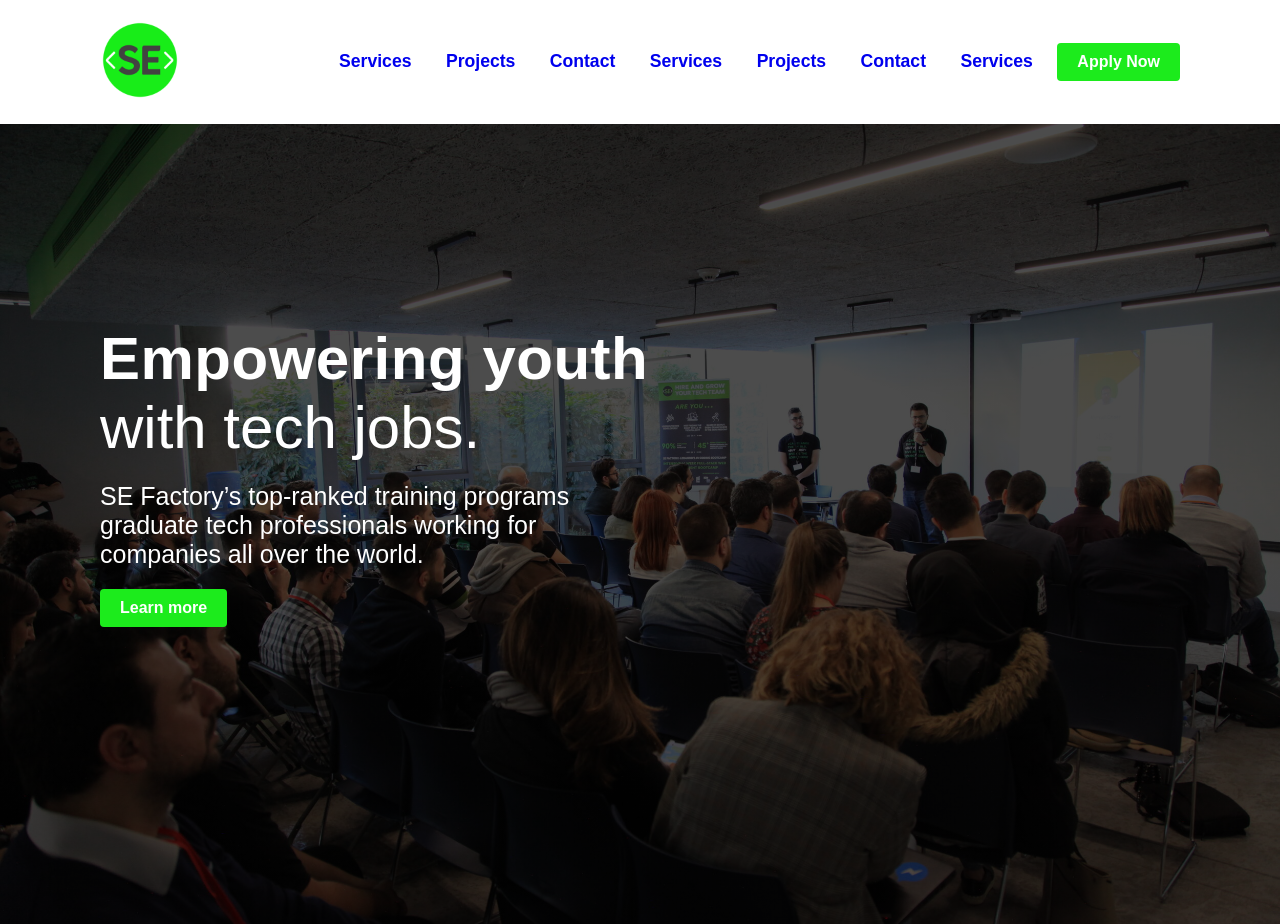
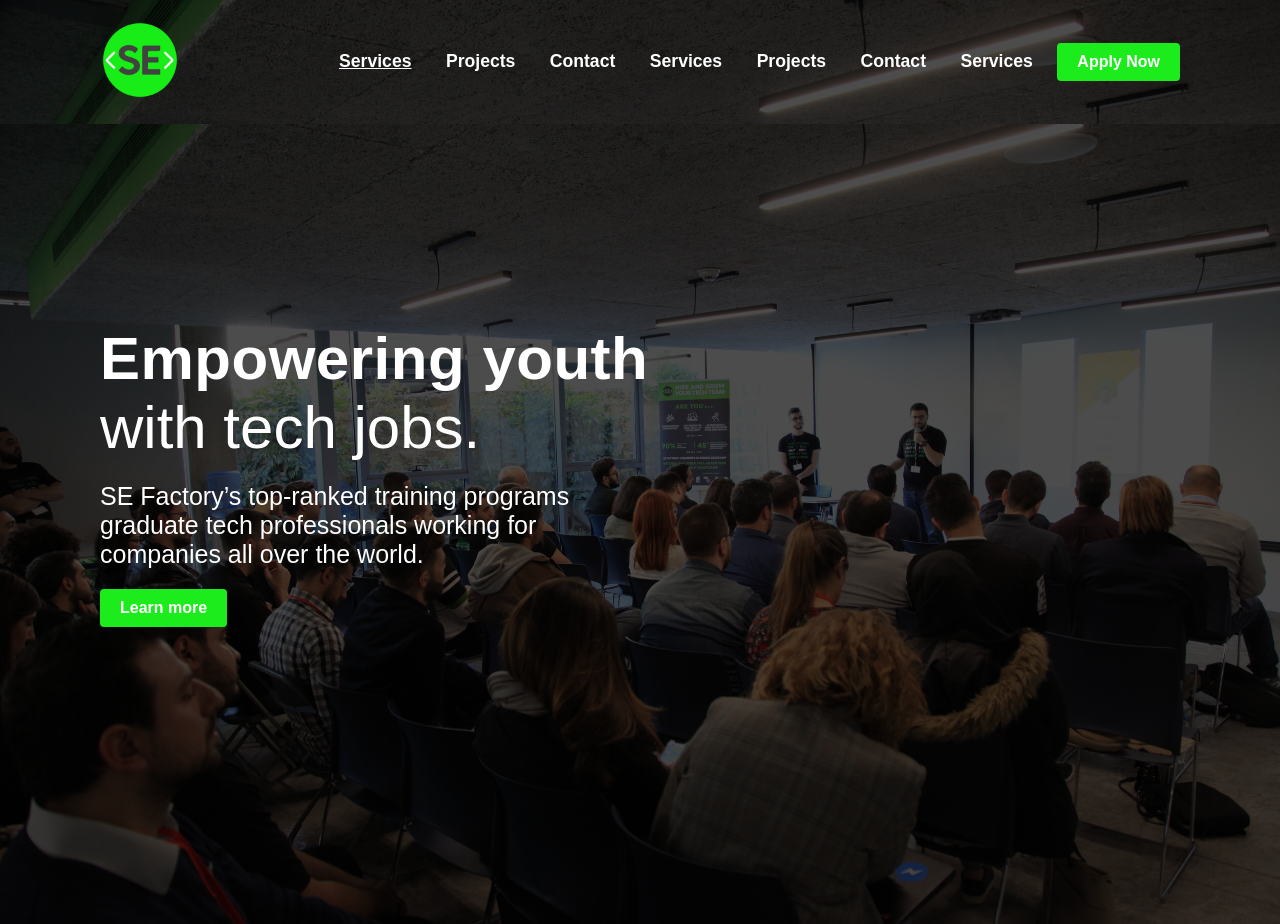
Before and after one commit to Abed001/sefactory-website-frontend, a plain HTML site: page index.html in a window 1280 px wide. Drawn offline with Linux system fonts and the light colour scheme.

Commit message:
underline header word

```diff
--- a/index.html
+++ b/index.html
@@ -7,6 +7,12 @@
   <link rel="stylesheet" href="style.css">
 
   <title>Se Factory</title>
+  <style>
+    span {
+      text-decoration: underline;
+  }
+  </style>
+
 </head>
 <body>
   <header>
@@ -15,7 +21,7 @@
         height="100">
     </a>
     <nav class="navigation">
-        <a href="#services">Services</a>
+       <a class href="#services"><span>Services</span></a>
         <a href="#projects">Projects</a>
         <a href="#contact">Contact</a>
         <a href="#services">Services</a>
--- a/style.css
+++ b/style.css
@@ -12,6 +12,11 @@ padding-left: 80px;
     }
 
     header{
+        background: linear-gradient(
+            rgba(0, 0, 0, 0.7),
+            rgba(0, 0, 0, 0.7)
+        ), url(images/sefactory.jpg) no-repeat;
+        background-size: cover;
         width: 100%;
         display: flex;
         justify-content: space-between;
@@ -23,12 +28,15 @@ header{
 
     }
     .navigation a{
+        color: white;
         text-decoration: none;
         margin-left: auto;
         font-size: 1.1em;
         font-weight: 700;
         padding-left: 30px;
     }
+
+
     .button{
         color:white;
         font-weight: bold;
@@ -97,3 +105,6 @@ padding-left: 30px;
     .marginlearnmore{
         margin-top: 20px;
     }
+    .underlinemargin{
+       margin-top: 5px;
+    }
```
Lines whose indentation alone changed are shown as unchanged.
